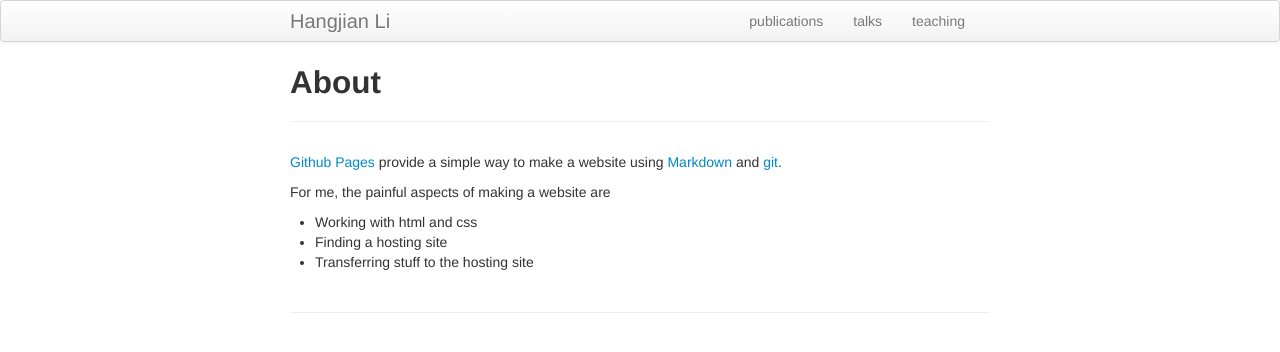
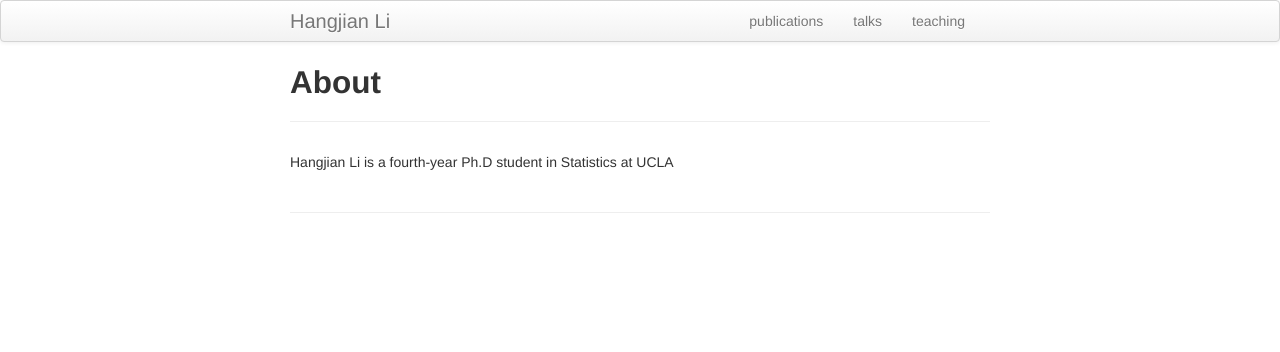
Before and after one commit to hangjianli/hangjianli.github.io, a Jekyll site: the page built from index.md, in a window 1280 px wide. Shown: the top 352 px of the page. Built offline with Jekyll 4.4.1, drawn with Linux system fonts in a browser that asks for light colours.

Commit message:
Update index.md

```diff
--- a/index.md
+++ b/index.md
@@ -4,14 +4,4 @@ title: About
 description: Hangjian Li is a Ph.D candidate in statistics at UCLA
 ---
 
-
-[Github Pages](https://pages.github.com) provide a simple way to make a
-website using
-[Markdown](https://daringfireball.net/projects/markdown/) and
-[git](https://git-scm.com).
-
-For me, the painful aspects of making a website are
-
-- Working with html and css
-- Finding a hosting site
-- Transferring stuff to the hosting site
+Hangjian Li is a fourth-year Ph.D student in Statistics at UCLA
```
